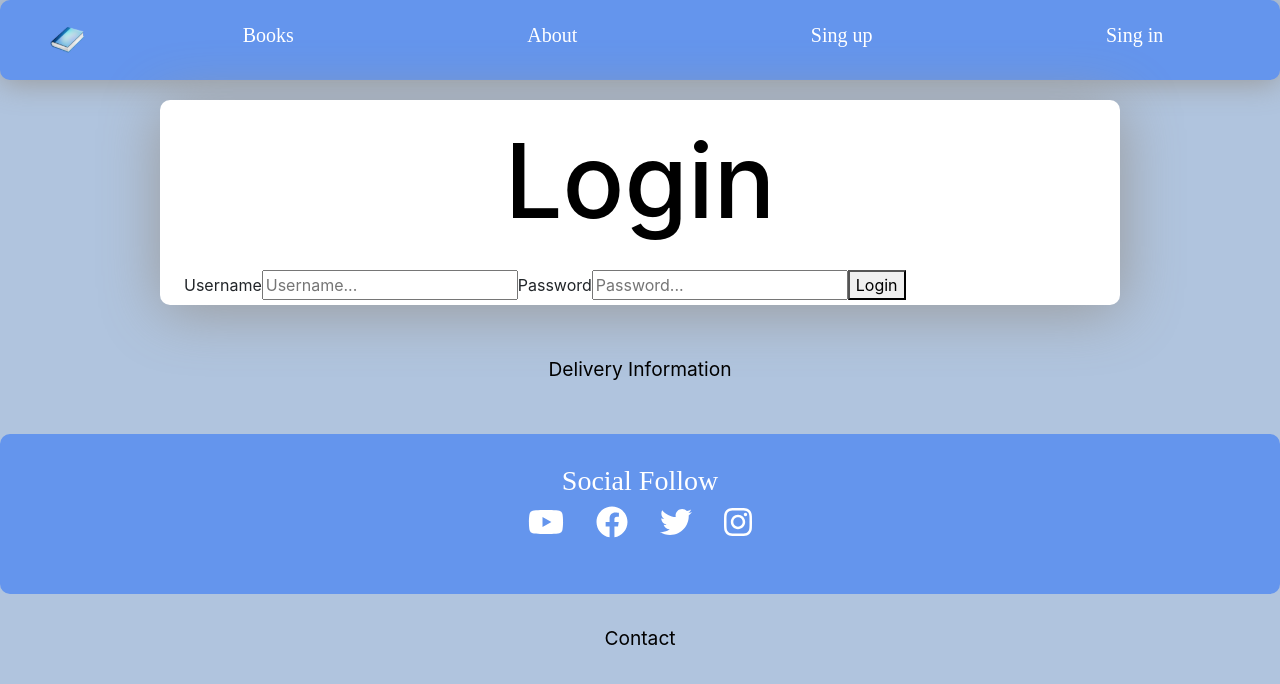
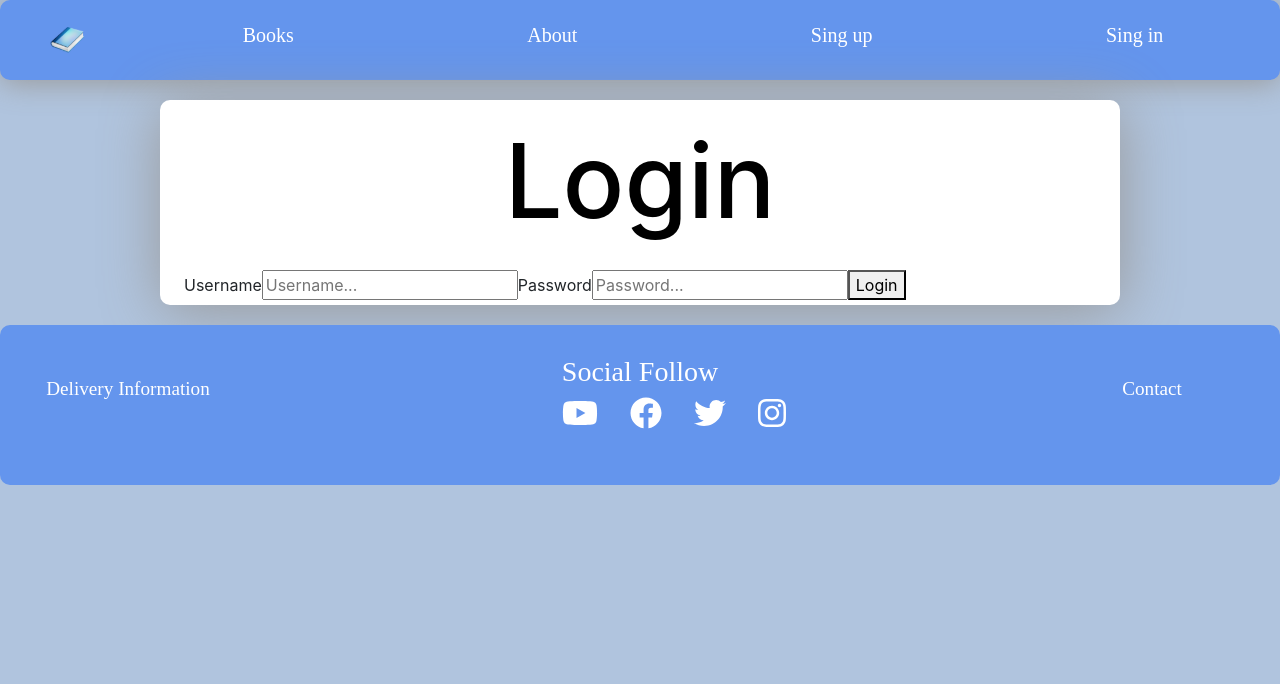
Before and after one commit to noemitth10/Ekecluded_2021-2, a React (Create React App) app in the folder client/: page /Login in a window 1280 px wide. Shown: the top 684 px of the page. Built offline with nearby package versions, Linux system fonts and the light colour scheme; no server answers.

Commit message:
Update Footer.js
I updated the Footer.js file.

```diff
--- a/client/src/Footer.css
+++ b/client/src/Footer.css
@@ -1,15 +1,39 @@
-.social-container {
+.footer-container {
     min-height: 20vh;
     width: auto;
     background: #6495ED;
     border-radius: 10px;
-    text-align: center;
+    display: flex;
+    justify-content: space-around;
 }
 
-h3 {
+.delivery-container {
+    align-items: left;
+    width: 20%;
+}
+
+.delivery-container p{
+    padding-top: 50px;
+    color: white;
+    font-family: 'Coperplate';
+}
+
+.social-container {
+    display: block;
+    align-items: center;
+    width: 60%;
+}
+
+.social-container h3 {
     padding-top: 30px;
     color: white;
+    text-align: center;
     font-family: 'Copperplate';
+}
+
+.social-icons {
+    margin-left: 290px;
+    align-items: center;
 }
 
 a.social {
@@ -36,3 +60,18 @@ a.twitter {
 a.instagram {
     color: white;
 }
+
+.contact-container {
+    align-items: right;
+    width: 20%;
+}
+
+.contact-container p{
+    padding-top: 50px;
+    color: white;
+    font-family: 'Coperplate';
+}
+
+.information-link:hover{
+    text-decoration: none;
+}
```
